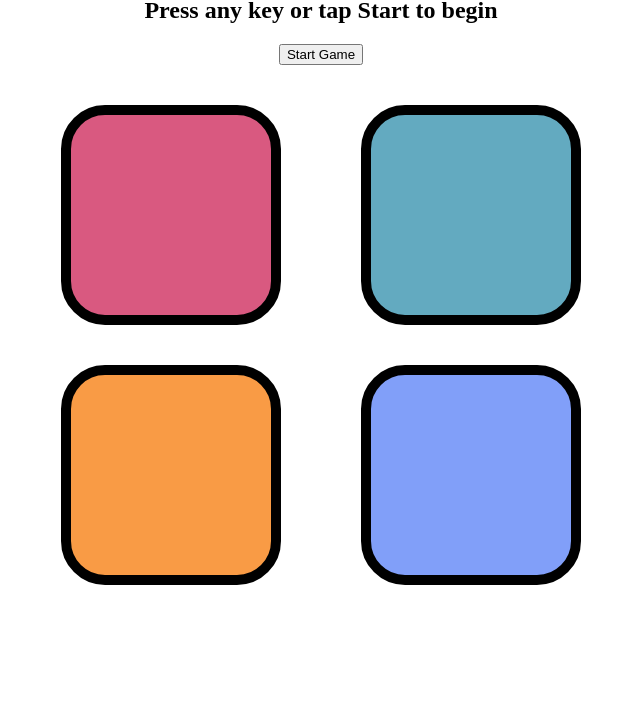
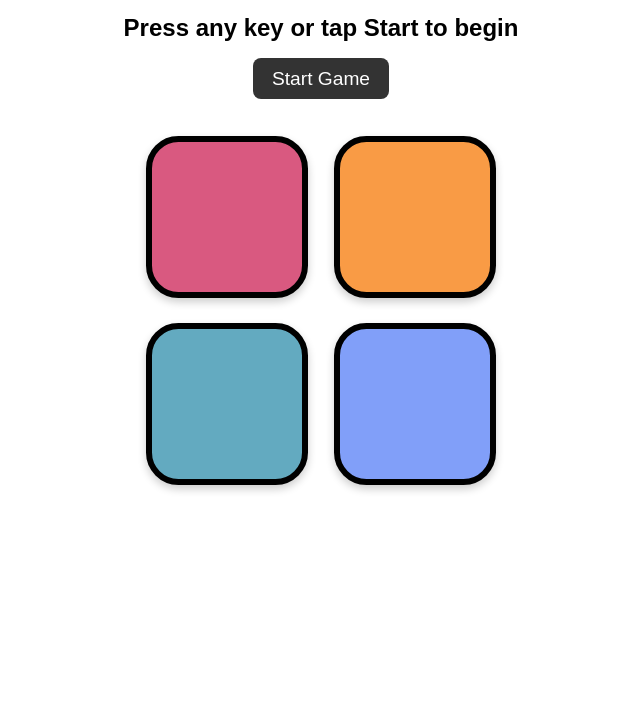
Before and after one commit to tm7218921/simon-says-game, a plain HTML site: page index.html in a window 1280 px wide. Shown: the part 83-800 px from the top of the page, without its empty margins (319-959 px from the left). Drawn offline with Linux system fonts and the light colour scheme.

Commit message:
Update Style.css

```diff
--- a/Style.css
+++ b/Style.css
@@ -1,35 +1,90 @@
-body{
+body {
   text-align: center;
+  font-family: Arial, sans-serif;
+  background-color: #fff;
+  margin: 0;
+  padding: 1rem;
+}
 
+h1 {
+  margin: 1rem 0;
+  font-size: 2.5rem;
 }
-.btn{
-              height: 200px;
-              width: 200px;
-              border-radius: 20%;
-              border:10px solid black ;
-              margin: 2.5rem;
+
+h2 {
+  margin-bottom: 1rem;
+  font-size: 1.5rem;
 }
-.btn-container{
+
+#startBtn {
+  padding: 0.6rem 1.2rem;
+  font-size: 1.2rem;
+  border: none;
+  border-radius: 8px;
+  background-color: #333;
+  color: white;
+  cursor: pointer;
+  margin-bottom: 1.5rem;
+}
+
+#startBtn:hover {
+  background-color: #555;
+}
+
+.btn-container {
+  display: flex;
+  flex-direction: column;
+  align-items: center;
+}
+
+.lineone, .linetwo {
   display: flex;
   justify-content: center;
 }
 
-.orange{
+.btn {
+  height: 150px;
+  width: 150px;
+  border-radius: 20%;
+  border: 6px solid black;
+  margin: 0.8rem;
+  cursor: pointer;
+  box-shadow: 0 4px 8px rgba(0,0,0,0.2);
+}
+
+.orange {
   background-color: #f99b45;
 }
-.red{
+.red {
   background-color: #d95980;
 }
-.blue{
-              background-color:#819ff9;
+.blue {
+  background-color: #819ff9;
 }
-.green{
+.green {
   background-color: #63aac0;
 }
 
-.flash{
-     background-color: white;
+.flash {
+  background-color: white !important;
 }
-.userflash{
-background-color: green;
+.userflash {
+  opacity: 0.6;
 }
+
+/* ✅ Responsive for mobiles */
+@media (max-width: 600px) {
+  h1 {
+    font-size: 2rem;
+  }
+
+  h2 {
+    font-size: 1.2rem;
+  }
+
+  .btn {
+    height: 30vw;
+    width: 30vw;
+    margin: 0.5rem;
+  }
+}
```
Lines whose indentation alone changed are shown as unchanged.
